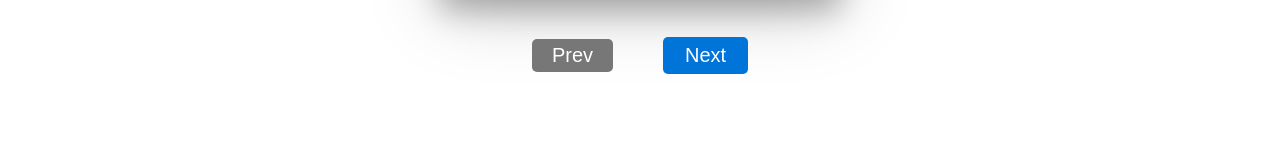
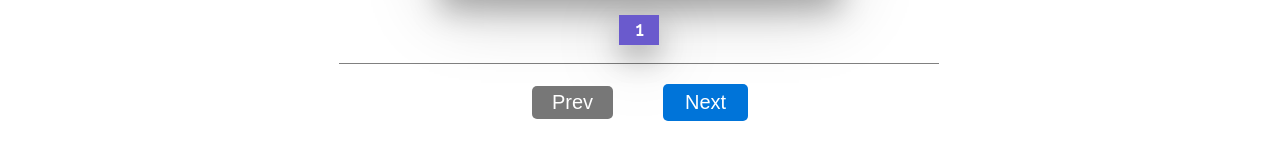
Before and after one commit to juanpfloreez/galley, a plain HTML site: page index.html in a window 1280 px wide. Shown: the part 405-564 px from the top of the page. Drawn offline with Linux system fonts and the light colour scheme.

Commit message:
IU improvements

```diff
--- a/gallery.js
+++ b/gallery.js
@@ -2,11 +2,13 @@ const prevBtn = document.querySelector(".prev");
 const nextBtn = document.querySelector(".next");
 const galleryImgs = document.querySelectorAll(".gallery-img");
 let currentlySelected = 0;
+const indexNumber = document.querySelector(".indexnumber");
 
 prevBtn.addEventListener("click", function(){
 
     galleryImgs[currentlySelected].classList.remove("active");
     currentlySelected = currentlySelected - 1;
+    indexNumber.innerHTML = currentlySelected + 1;
 
     galleryImgs[currentlySelected].classList.add("active");
     nextBtn.disabled = false;
@@ -20,6 +22,7 @@ nextBtn.addEventListener("click", function(){
 
     galleryImgs[currentlySelected].classList.remove("active");
     currentlySelected = currentlySelected + 1;
+    indexNumber.innerHTML = currentlySelected + 1;
 
     galleryImgs[currentlySelected].classList.add("active");
     prevBtn.disabled = false;
@@ -28,3 +31,5 @@ nextBtn.addEventListener("click", function(){
         nextBtn.disabled = true;
     }
 })
+
+indexNumber.innerHTML = currentlySelected + 1;
--- a/index.html
+++ b/index.html
@@ -33,6 +33,9 @@
 
 </div>
 
+<span class="indexnumberspan">
+    <p class="indexnumber">juan</p>
+</span>
 
 <div class="btns">
 
--- a/style.css
+++ b/style.css
@@ -29,6 +29,30 @@ p {
 
 }
 
+.indexnumberspan {
+    width: 600px;
+    display: flex;
+    justify-content: center;
+    align-items: center;
+    margin-left: 21.2rem;
+    border-bottom: 1px solid grey;
+    border-bottom: 1px solid grey;
+    padding: 0,1rem;
+
+}
+.indexnumber {
+    border: 0px solid red;
+    width: 40px;
+    height: 30px;
+    display: flex;
+    justify-content: center;
+    align-items: center;
+    color: white;
+    background-color: slateblue;
+    box-shadow: 0 14px 28px rgba(0,0,0,0.25),
+            0 10px 70px rgba(0,0,0,0.22);
+
+}
 
 .gallery-img {
     display: none;
@@ -55,7 +79,7 @@ p {
 .btns {
     border: 0px solid red;
     width: 100%;
-    margin-top: 40px;
+    margin-top: 20px;
     display: flex;
     justify-content: center;
     align-items: center;
```
